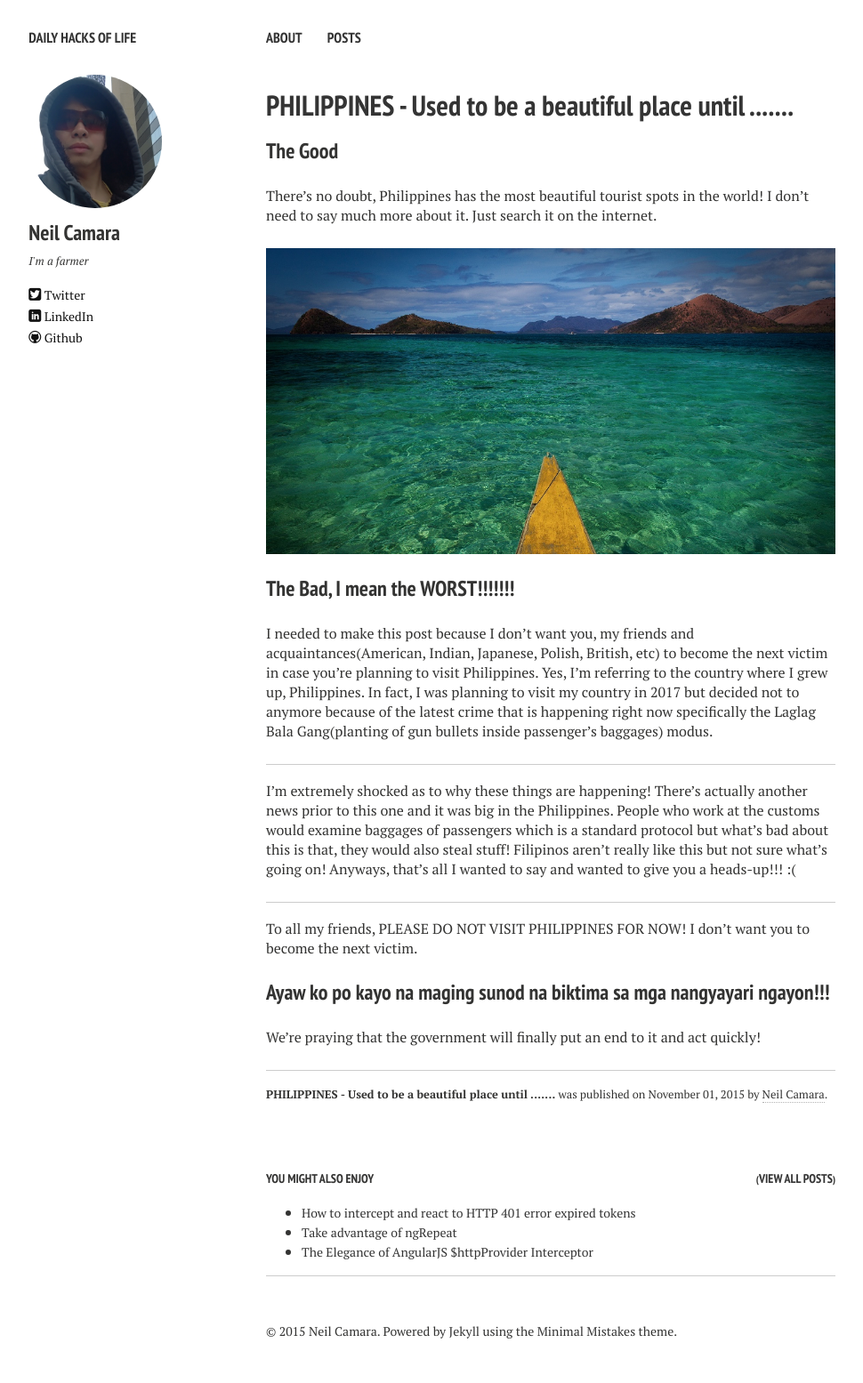
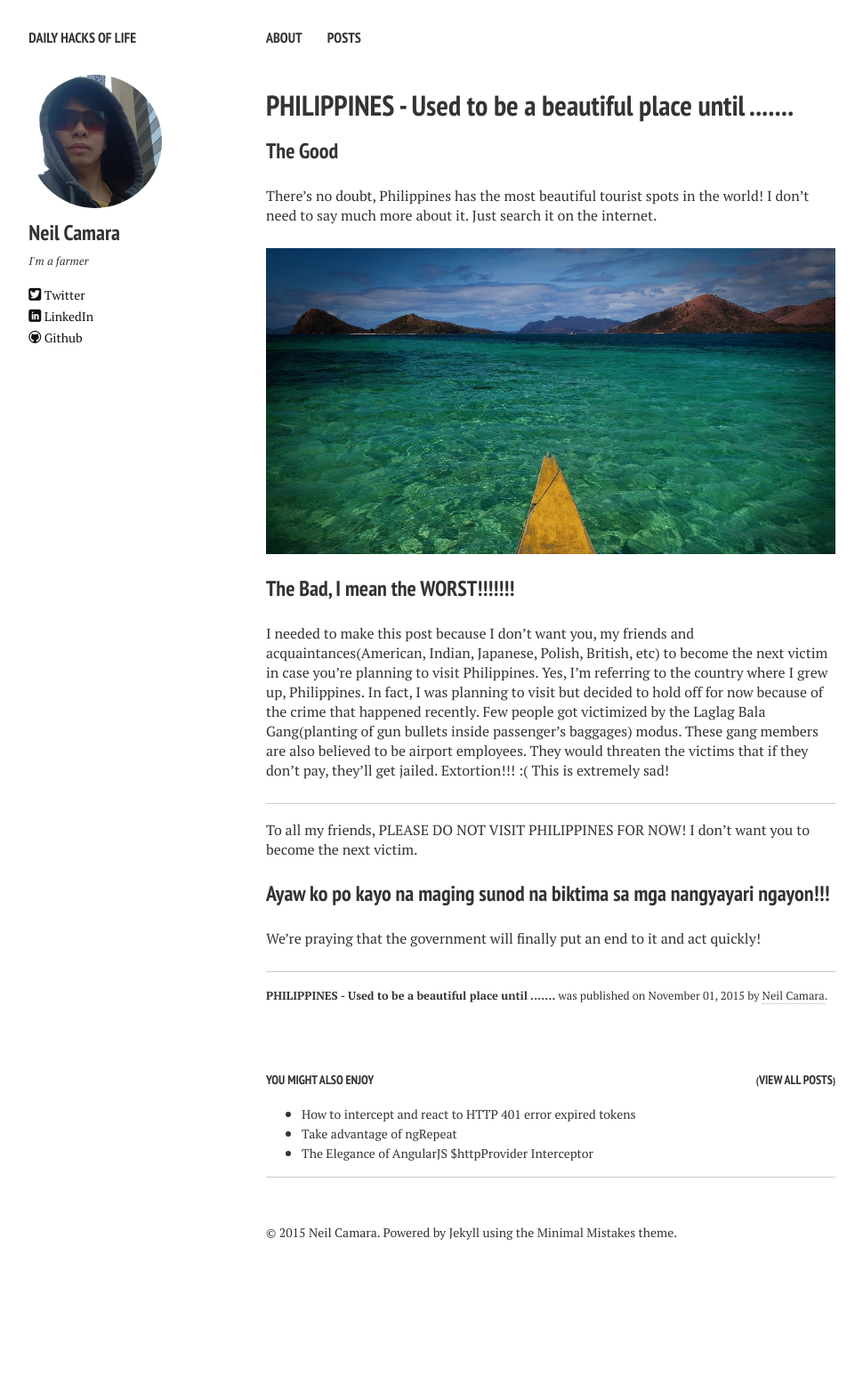
Before and after one commit to c0debreaker/c0debreaker.github.io, a Jekyll site: the page built from _posts/2015-11-01-mycountry-is-a-mess.md, in a window 1280 px wide. Shown: the whole page at 89% size, without its empty margins (21-991 px from the left). Built offline with Jekyll 4.4.1, drawn with Linux system fonts in a browser that asks for light colours; nearby versions of some CDN libraries; after the commit the page ends 1444 px from its top, so only the background shows below that.

Commit message:
modified sentence

```diff
--- a/_posts/2015-11-01-mycountry-is-a-mess.md
+++ b/_posts/2015-11-01-mycountry-is-a-mess.md
@@ -16,10 +16,7 @@ There's no doubt, Philippines has the most beautiful tourist spots in the world!
 
 ### The Bad, I mean the WORST!!!!!!!
 
-I needed to make this post because I don't want you, my friends and acquaintances(American, Indian, Japanese, Polish, British, etc) to become the next victim in case you're planning to visit Philippines. Yes, I'm referring to the country where I grew up, Philippines. In fact, I was planning to visit my country in 2017 but decided not to anymore because of the latest crime that is happening right now specifically the Laglag Bala Gang(planting of gun bullets inside passenger's baggages) modus.
-
----
-I'm extremely shocked as to why these things are happening! There's actually another news prior to this one and it was big in the Philippines. People who work at the customs would examine baggages of passengers which is a standard protocol but what's bad about this is that, they would also steal stuff! Filipinos aren't really like this but not sure what's going on! Anyways, that's all I wanted to say and wanted to give you a heads-up!!! :(
+I needed to make this post because I don't want you, my friends and acquaintances(American, Indian, Japanese, Polish, British, etc) to become the next victim in case you're planning to visit Philippines. Yes, I'm referring to the country where I grew up, Philippines. In fact, I was planning to visit but decided to hold off for now because of the crime that happened recently. Few people got victimized by the Laglag Bala Gang(planting of gun bullets inside passenger's baggages) modus. These gang members are also believed to be airport employees. They would threaten the victims that if they don't pay, they'll get jailed. Extortion!!! :( This is extremely sad!
 
 ---
 To all my friends, PLEASE DO NOT VISIT PHILIPPINES FOR NOW! I don't want you to become the next victim.
```
